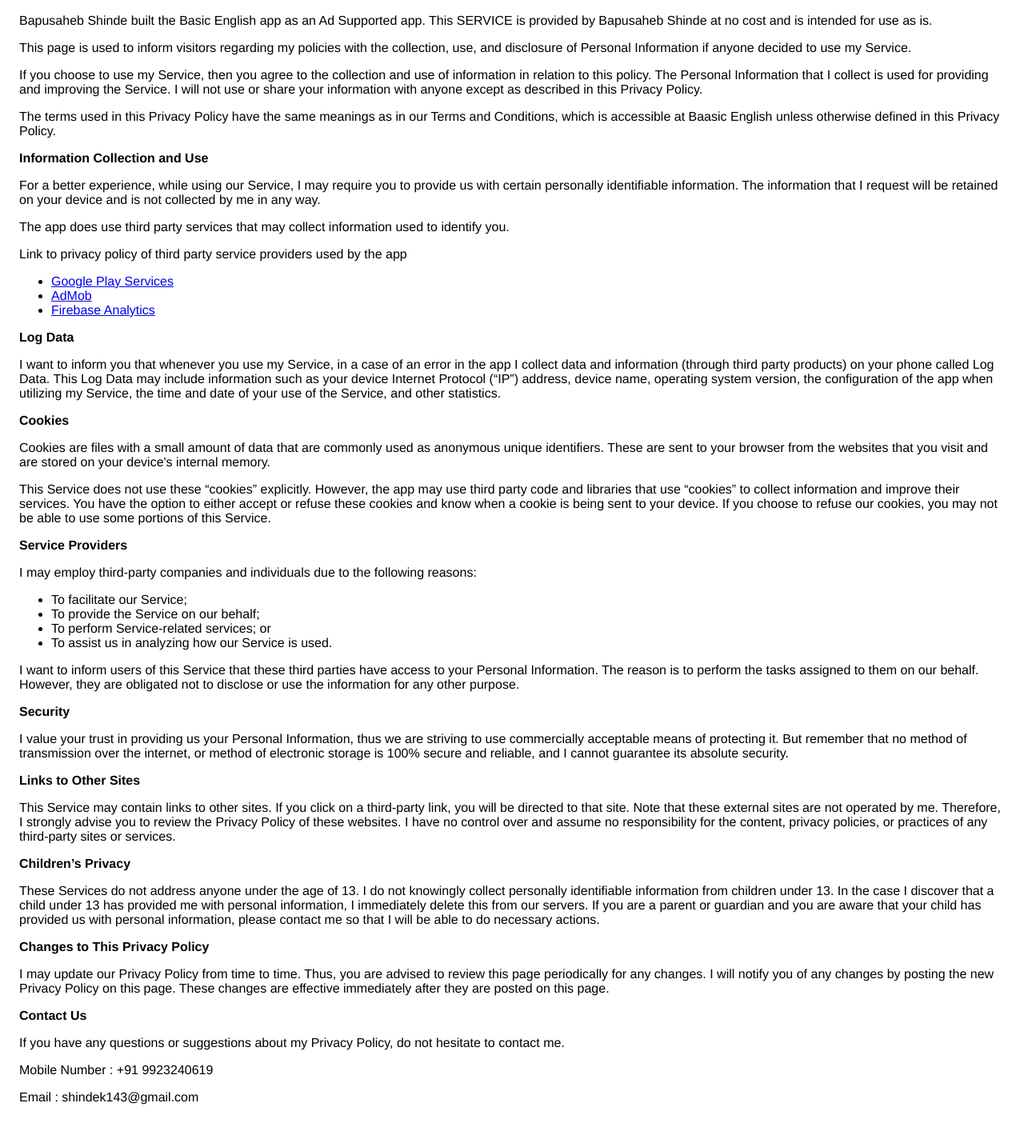
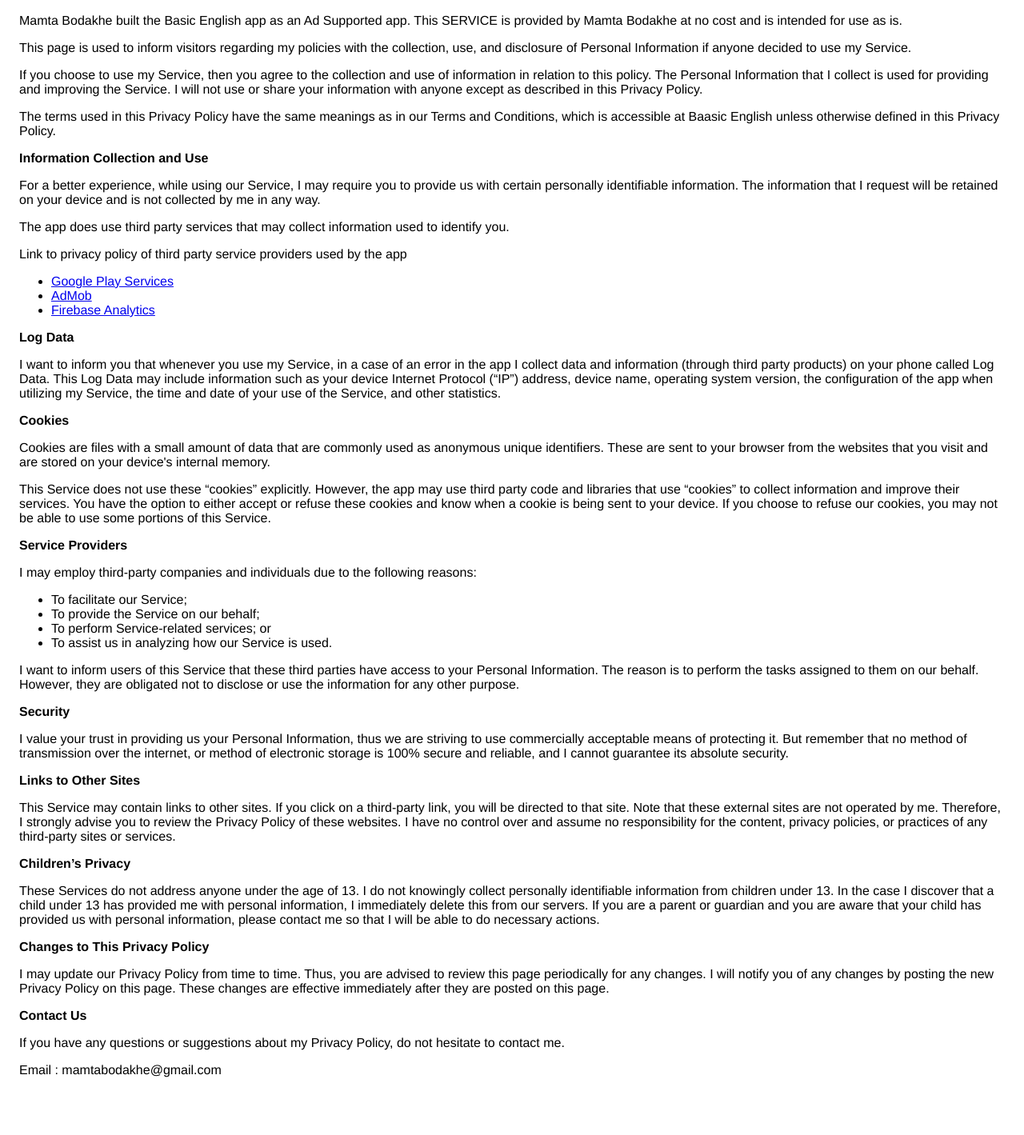
Before and after one commit to BapuKShinde/BapuKShinde.github.io, a plain HTML site: page mbappsbasicenglish.html in a window 1280 px wide. Shown: the part 75-1494 px from the top of the page at 80% size. After the commit the page ends 1462 px from the top, so only its background shows below. Drawn offline with Linux system fonts and the light colour scheme.

Commit message:
adinath basic english policy added

```diff
--- a/mbappsbasicenglish.html
+++ b/mbappsbasicenglish.html
@@ -7,8 +7,8 @@
       <style> body { font-family: 'Helvetica Neue', Helvetica, Arial, sans-serif; padding:1em; } </style>
     </head>
     <body>
-    <h2>Privacy Policy</h2> <p> Bapusaheb Shinde built the Basic English app as an Ad Supported app. This SERVICE is provided by
-                    Bapusaheb Shinde at no cost and is intended for use as is.
+    <h2>Privacy Policy</h2> <p> Mamta Bodakhe built the Basic English app as an Ad Supported app. This SERVICE is provided by
+                    Mamta Bodakhe at no cost and is intended for use as is.
                   </p> <p>This page is used to inform visitors regarding my policies with the collection, use, and disclosure
                     of Personal Information if anyone decided to use my Service.
                   </p> <p>If you choose to use my Service, then you agree to the collection and use of information in
@@ -54,9 +54,8 @@
                     this page.
                   </p> <p><strong>Contact Us</strong></p> <p>If you have any questions or suggestions about my Privacy Policy, do not hesitate to contact
                     me.
-                  </p> <p>Mobile Number : +91 9923240619
-				  </p>
-				  <p>Email : shindek143@gmail.com
+                  </p>
+				  <p>Email : mamtabodakhe@gmail.com
 				  </p>
     </body>
     </html>
```
